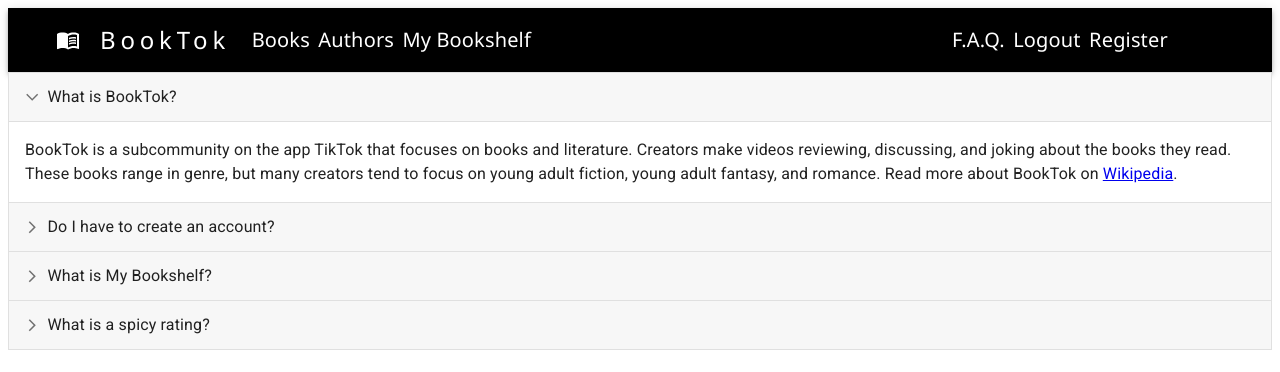
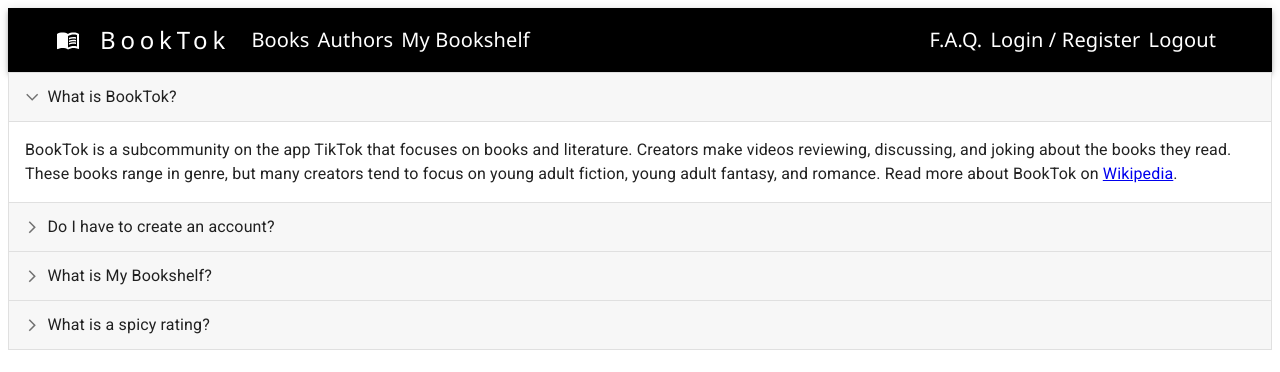
Before and after one commit to emily-valdez/fullstack-final, a React (Create React App) app in the folder client/: page /faq in a window 1280 px wide. Shown: the top 372 px of the page. Built offline with nearby package versions, Linux system fonts and the light colour scheme; no server answers.

Commit message:
fixed client side routing

```diff
--- a/client/src/components/App.js
+++ b/client/src/components/App.js
@@ -1,16 +1,18 @@
 import React, { useEffect, useState } from "react";
 import { useNavigate } from "react-router-dom";
-import { Button } from "@mui/material";
 import { createTheme, ThemeProvider } from '@mui/material/styles';
-import Logout from "./Logout"
+import { Outlet } from "react-router-dom";
 
 import Books from "./Books"
 import Register from "./Register"
+import NavBar from "./NavBar"
 import Authors from "./Authors"
-
+import Bookshelf from "./Bookshelf"
+import FAQ from "./FAQ"
+import Logout from "./Logout"
 
 function App() {
-  const [user, setUser] = useState([{username:"", password:""}])
+  const [user, setUser] = useState([])
   const navigate = useNavigate()
 
 const black_theme = createTheme({
@@ -36,7 +38,7 @@
       if (resp.ok) {
         resp.json().then((user) => setUser(user))
       } else {
-          resp.json().then(() => navigate('/books'))
+          resp.json().then(() => navigate('/'))
           console.log('error')
       }
     })
@@ -58,11 +60,15 @@
     return <Register setUser={setUser} />
   }
 
+  const context = {
+    user,
+    setUser
+  }
+
   return <div>
     <ThemeProvider theme={black_theme}>
-      {/* <Button variant="contained" onClick={handleLogout}>Logout</Button> */}
-      <Books />
-      <Logout onClick={handleLogout}/>
+      <NavBar user={user} setUser={setUser}/>
+      <Outlet context={context}/>
     </ThemeProvider >
   </div>
 }
--- a/client/src/components/Authors.js
+++ b/client/src/components/Authors.js
@@ -1,6 +1,5 @@
 import React, { useState, useEffect } from "react";
 import AuthorList from "./AuthorList"
-import NavBar from "./NavBar"
 
 function Authors() {
     const [authors, setAuthors] = useState([]);
@@ -13,7 +12,6 @@
 
     return(
         <main>
-            <NavBar />
             <AuthorList
                 authors={authors}
             />
--- a/client/src/components/Books.js
+++ b/client/src/components/Books.js
@@ -1,9 +1,10 @@
 import React, { useState, useEffect } from "react";
+import { useOutletContext } from "react-router-dom";
 import BookList from "./BookList"
-import NavBar from "./NavBar"
 
 
-function Books({authors}) {
+function Books() {
+    const {user} = useOutletContext()
     const [books, setBooks] = useState([]);
 
     useEffect(() => {
@@ -16,10 +17,8 @@
 
     return(
         <main>
-            <NavBar />
             <BookList
                 books={books}
-                authors={authors}
             />
         </main>
     )
--- a/client/src/components/Bookshelf.js
+++ b/client/src/components/Bookshelf.js
@@ -1,40 +1,22 @@
 import * as React from 'react';
-import AppBar from '@mui/material/AppBar';
 import Button from '@mui/material/Button';
-import CameraIcon from '@mui/icons-material/PhotoCamera';
 import Card from '@mui/material/Card';
-import CardActions from '@mui/material/CardActions';
 import CardContent from '@mui/material/CardContent';
 import CardMedia from '@mui/material/CardMedia';
 import CssBaseline from '@mui/material/CssBaseline';
 import Grid from '@mui/material/Grid';
 import Stack from '@mui/material/Stack';
 import Box from '@mui/material/Box';
-import Toolbar from '@mui/material/Toolbar';
 import Typography from '@mui/material/Typography';
 import Container from '@mui/material/Container';
-import Link from '@mui/material/Link';
 import { createTheme, ThemeProvider } from '@mui/material/styles';
-import NavBar from "./NavBar"
 import CardHeader from '@mui/material/CardHeader';
 import IconButton from '@mui/material/IconButton';
 import FavoriteBorderIcon from '@mui/icons-material/FavoriteBorder';
 import LocalFireDepartmentIcon from '@mui/icons-material/LocalFireDepartment';
 import AddIcon from '@mui/icons-material/Add';
 import { useState, useEffect } from 'react'
-
-
-
-function UserBook({books}) {
-        const [user_book, setUser_Book] = useState([]);
-
-            useEffect(() => {
-                fetch('/users_books')
-                  .then((resp) => resp.json())
-                  .then((user_book) => setUser_Book(user_book));
-              }, []);
-
-const cards = [1, 2, 3, 4, 5, 6, 7, 8];
+import { useOutletContext } from "react-router-dom";
 
 
 const black_theme = createTheme({
@@ -54,10 +36,18 @@
       },
     });
 
-function Bookshelf() {
-  return (
+function Bookshelf({id}) {
+  const {user, setUser} = useOutletContext()
+  const [user_book, setUser_Book] = useState([]);
+  const cards = [id];
+        console.log(user_book)
+    useEffect(() => {
+        fetch('/users_books')
+          .then((resp) => resp.json())
+          .then((books) => setUser_Book(books));
+      }, []);
+    return (
     <ThemeProvider theme={black_theme}>
-        <NavBar />
         <CssBaseline />
       <main>
         <Box
@@ -137,6 +127,5 @@
     </ThemeProvider>
   );
 }
-}
 
-export default UserBook
+export default Bookshelf;
--- a/client/src/components/Byer.js
+++ b/client/src/components/Byer.js
@@ -43,7 +43,7 @@
             </Typography>
             <Typography variant="h6"
               component="a"
-              href="/login"
+              href="/"
               sx={{
               // flexGrow: .015,
               fontFamily: 'Segoe UI',
--- a/client/src/components/FAQ.js
+++ b/client/src/components/FAQ.js
@@ -53,7 +53,6 @@
 
   return (
     <div>
-    <NavBar />
       <Accordion expanded={expanded === 'panel1'} onChange={handleChange('panel1')}>
         <AccordionSummary aria-controls="panel1d-content" id="panel1d-header">
           <Typography>What is BookTok?</Typography>
--- a/client/src/components/Logout.js
+++ b/client/src/components/Logout.js
@@ -1,23 +1,11 @@
 import React from "react";
-import Byer from "./Byer"
-import { useNavigate } from 'react-router-dom';
+import { useOutletContext } from "react-router-dom";
 
-function Logout({setUser}){
-  const navigate = useNavigate();
-  function handleLogout() {
-    fetch('/logout', {
-      method: 'DELETE'
-    }).then((resp) => {
-      if (resp.ok) {
-        navigate('/logout')
-        setUser(null)
-        navigate('/')
-      }
-    })
-  }
+function Logout(){
+  const {user, setUser} = useOutletContext()
+
     return (
       <>
-      <Byer />
           <h1>Thank you for stopping by.</h1>
         </>
     );
--- a/client/src/components/NavBar.js
+++ b/client/src/components/NavBar.js
@@ -6,9 +6,22 @@
 import IconButton from '@mui/material/IconButton';
 import MenuBookIcon from '@mui/icons-material/MenuBook';
 import Container from '@mui/material/Container';
+import { useNavigate } from 'react-router-dom';
 
-function NavBar(){
+function NavBar({user, setUser}){
+  const navigate = useNavigate()
 
+  function handleLogout() {
+    fetch('/logout', {
+      method: 'DELETE'
+    }).then((resp) => {
+      if (resp.ok) {
+        navigate('/logout')
+        setUser(null)
+        navigate('/')
+      }
+    })
+  }
   return (
     <Box sx={{ flexGrow: 1 }}>
       <AppBar position="static" style={{background: 'black'}}>
@@ -27,7 +40,7 @@
               variant="h5"
               noWrap
               component="a"
-              href="/"
+              // href=""
               sx={{
                 mr: 2,
                 display: { xs: 'flex', md: 'flex' },
@@ -86,7 +99,18 @@
             </Typography>
             <Typography variant="h6"
               component="a"
-              href="/logout"
+              href="/"
+              sx={{
+               flexGrow: .15,
+               fontFamily: 'Segoe UI',
+               color: 'inherit',
+               textDecoration: 'none'
+              }}>
+              Login / Register
+            </Typography>
+            <Typography variant="h6"
+              component="a"
+              href="/logout" onClick={handleLogout}
               sx={{
                flexGrow: .15,
                fontFamily: 'Segoe UI',
@@ -94,17 +118,6 @@
                textDecoration: 'none'
               }}>
               Logout
-            </Typography>
-            <Typography variant="h6"
-              component="a"
-              href="/register"
-              sx={{
-               flexGrow: 1,
-               fontFamily: 'Segoe UI',
-               color: 'inherit',
-               textDecoration: 'none'
-              }}>
-              Register
             </Typography>
           </Toolbar>
         </Container>
--- a/client/src/components/Register.js
+++ b/client/src/components/Register.js
@@ -4,7 +4,7 @@
 import * as yup from 'yup'
 import { useNavigate } from 'react-router-dom';
 import { createTheme, ThemeProvider } from '@mui/material/styles';
-import Header from "./Header"
+import { useOutletContext } from "react-router-dom";
 
 
 const black_theme = createTheme({
@@ -24,9 +24,10 @@
       },
     });
 
-function Register({setUser}) {
+function Register() {
     const [signup, setSignup] = useState(true)
     const [error, setError] = useState(null)
+    const {user, setUser} = useOutletContext()
     const navigate = useNavigate();
 
     const signupSchema = yup.object().shape({
@@ -61,7 +62,7 @@
                     resp.json().then(({ user }) => {
                         setUser(user)
                         setError(null)
-                        navigate("/")
+                        navigate("/books")
                     })
                 } else {
                     resp.json()
@@ -77,7 +78,7 @@
 
     return (
     <ThemeProvider theme={black_theme}>
-        <Header />
+        {/* <Header /> */}
         <Container maxWidth='sm'>
             {/* { Object.keys(formik.errors).map((key) => <li>{formik.errors[key]}</li>) } */}
             <Button onClick={toggleSignup}>{signup ? 'Login instead' : 'Register for an account'}</Button>
--- a/client/src/components/Users.js
+++ b/client/src/components/Users.js
@@ -1,5 +1,4 @@
 import React, { useState, useEffect } from "react";
-import NavBar from "./NavBar"
 import UserList from "./UserList"
 
 function Users({id, username}) {
@@ -13,7 +12,6 @@
 
     return(
         <main>
-            <NavBar />
             <UserList
             users={users}/>
         </main>
--- a/client/src/index.js
+++ b/client/src/index.js
@@ -9,7 +9,7 @@
 import Register from "./components/Register"
 import FAQ from "./components/FAQ"
 import ReactDOM from "react-dom";
-import { BrowserRouter, createBrowserRouter, RouterProvider } from "react-router-dom";
+import { createBrowserRouter, RouterProvider } from "react-router-dom";
 import "./index.css";
 import { createRoot } from "react-dom/client";
 import '@fontsource/roboto/300.css';
@@ -22,31 +22,33 @@
 const routes = [
     {
         path:"/",
-        element: <App/>
-    },{
-        path: "/books",
-        element: <Books />
-    },{
-        path: "/authors",
-        element: <Authors />
+        element: <App/>,
+        children: [
+            { index: true, element: <Register />},
+            {
+                path: "/books",
+                element: <Books />
+            },{
+                path: "/authors",
+                element: <Authors />
+            },{
+                path: "/users_books",
+                element: <Bookshelf />
+            },{
+                path: "/faq",
+                element: <FAQ />
+            },{
+                path: "/logout",
+                element: <Logout />
+            }
+        ]
+
     },{
         path: "/images",
         element: <Images />
     },{
         path: "/users",
         element: <Users />
-    },{
-        path: "/logout",
-        element: <Logout />
-    },{
-        path: "/users_books",
-        element: <Bookshelf />
-    },{
-        path: "/login",
-        element: <Register />
-    },{
-        path: "/faq",
-        element: <FAQ />
     }
 ]
 
```
Also changed, not shown: package.json (deleted, +0 -9 lines), 1 other file (tests, documents, lock files or other folders).
